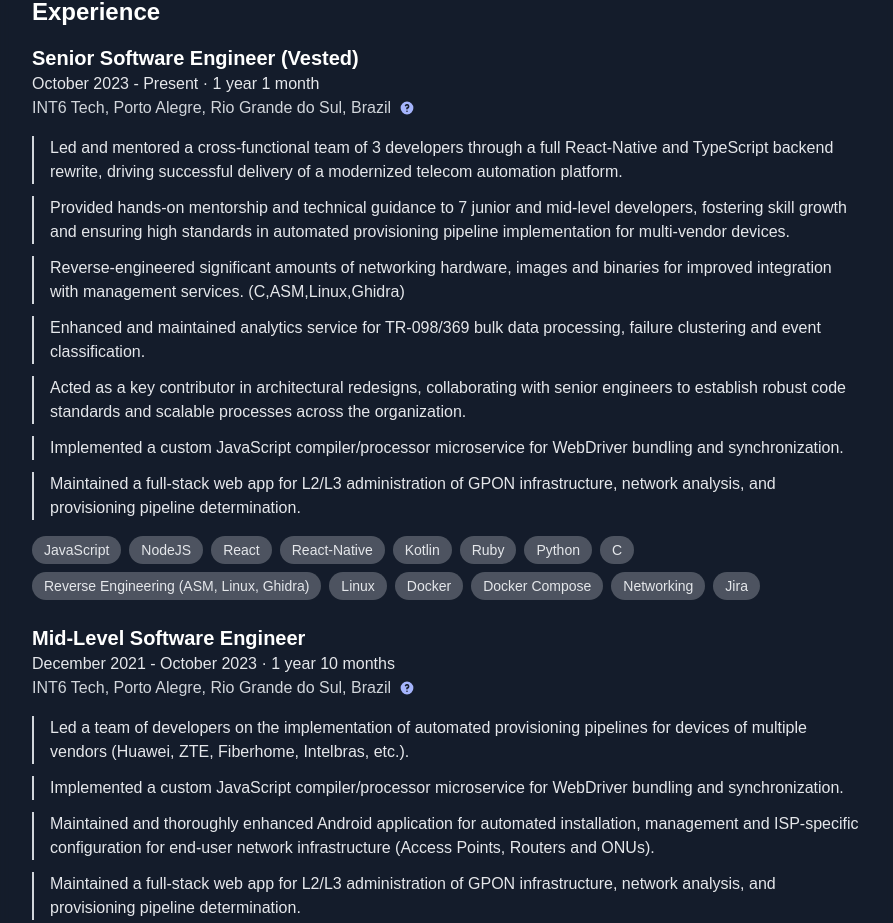
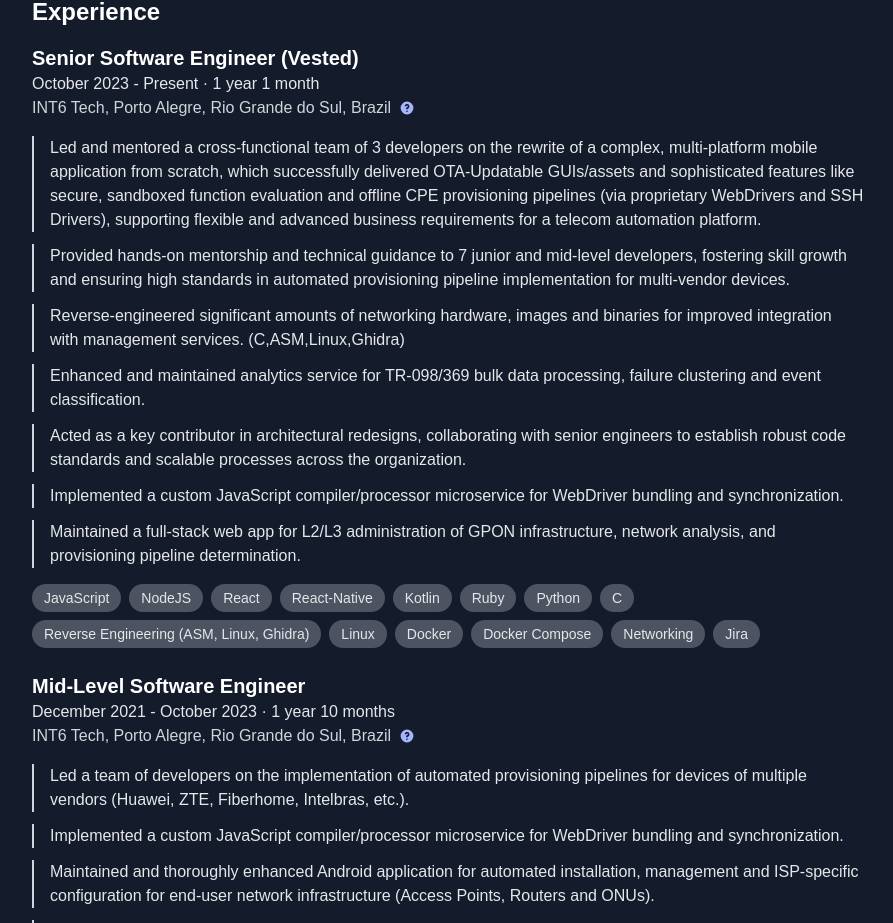
Before and after one commit to Rosbifbr/landing, a Next.js app: page /resume in a window 1280 px wide. Shown: the part 1452-2375 px from the top of the page, without its empty margins (192-1085 px from the left). Built offline with nearby package versions, Linux system fonts and the light colour scheme.

Commit message:
Small desc update

```diff
--- a/app/resume/page.tsx
+++ b/app/resume/page.tsx
@@ -122,7 +122,7 @@
       endDate: null, // Present
       about: "Largest South American telecom automations company",
       responsibilities: [
-        "Led and mentored a cross-functional team of 3 developers through a full React-Native and TypeScript backend rewrite, driving successful delivery of a modernized telecom automation platform.",
+        "Led and mentored a cross-functional team of 3 developers on the rewrite of a complex, multi-platform mobile application from scratch, which successfully delivered OTA-Updatable GUIs/assets and sophisticated features like secure, sandboxed function evaluation and offline CPE provisioning pipelines (via proprietary WebDrivers and SSH Drivers), supporting flexible and advanced business requirements for a telecom automation platform.",
         "Provided hands-on mentorship and technical guidance to 7 junior and mid-level developers, fostering skill growth and ensuring high standards in automated provisioning pipeline implementation for multi-vendor devices.",
         "Reverse-engineered significant amounts of networking hardware, images and binaries for improved integration with management services. (C,ASM,Linux,Ghidra)",
         "Enhanced and maintained analytics service for TR-098/369 bulk data processing, failure clustering and event classification.",
```
